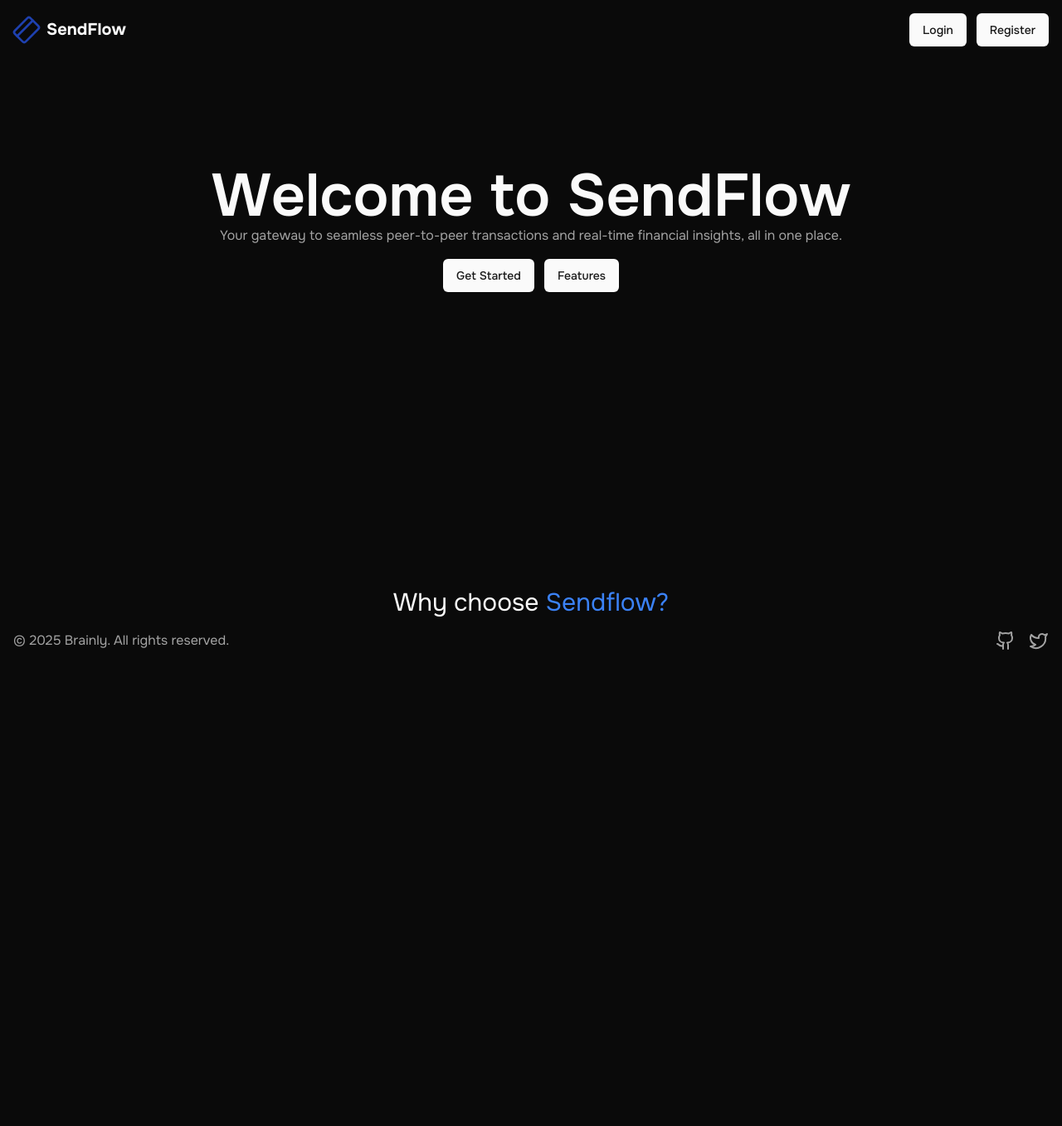
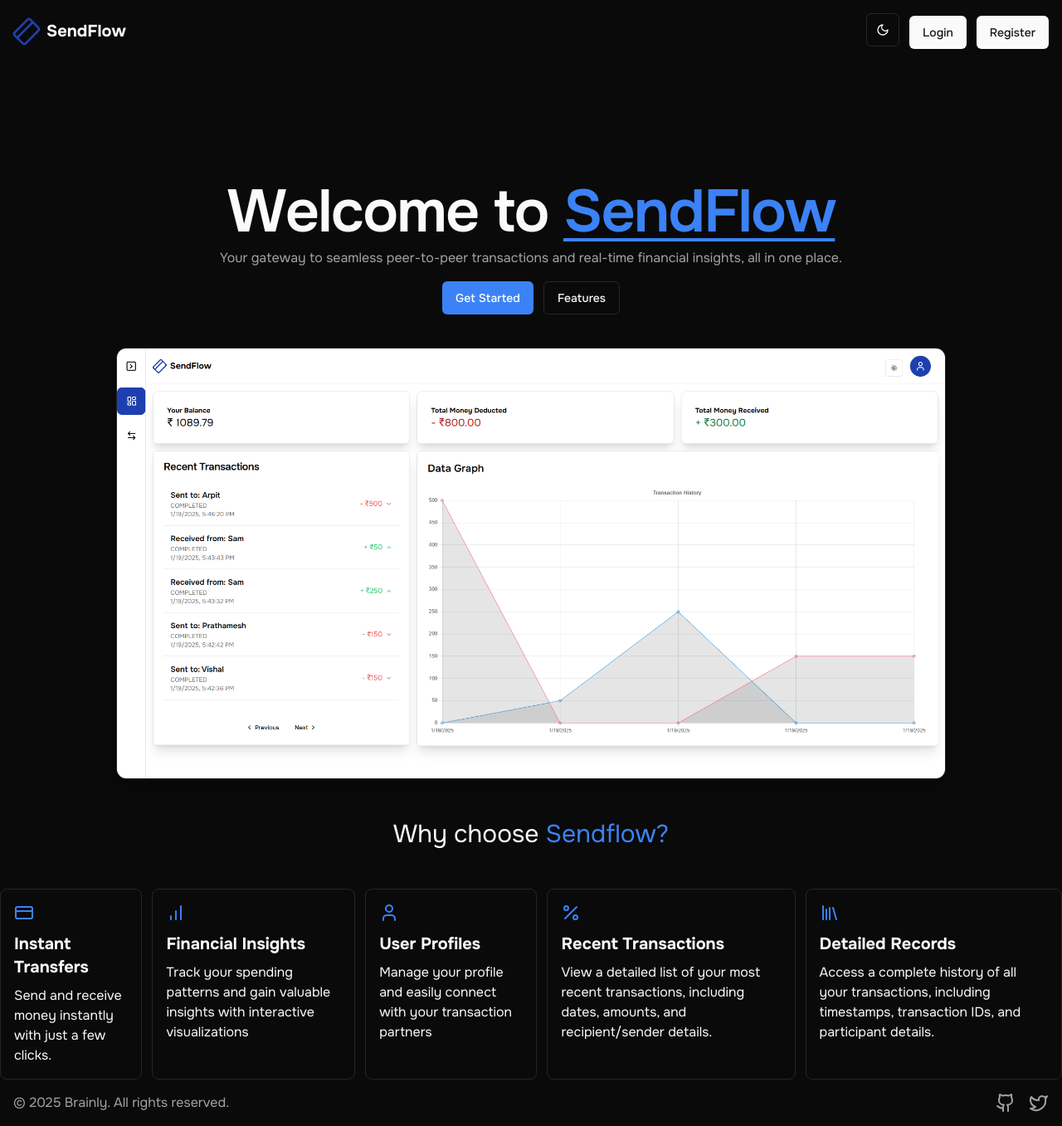
Before and after one commit to Prathamesh0222/sendflow, a Next.js app: page / in a window 1280 px wide. Shown: the whole page at 83% size. Before the commit the page ends 800 px from the top, so only its background shows below. Built offline with nearby package versions, Linux system fonts and the light colour scheme.

Commit message:
Enhance Home and Dashboard components with new features and improved UI; add icons for feature highlights, update layout for better visual appeal, and integrate dark mode images for a cohesive user experience.

```diff
--- a/app/dashboard/home/page.tsx
+++ b/app/dashboard/home/page.tsx
@@ -64,7 +64,7 @@ const Home = () => {
   return (
     <div>
       <div className="grid grid-cols-1 md:grid-cols-3 gap-4">
-        <div className="p-8 border rounded-xl">
+        <div className="p-8 border rounded-xl shadow-xl">
           <div>
             <span className="text-center font-bold">Your Balance</span>
           </div>
@@ -73,7 +73,7 @@ const Home = () => {
             ₹ {session?.user.balance.toFixed(2)}
           </span>
         </div>
-        <div className="p-8 border rounded-xl">
+        <div className="p-8 border rounded-xl shadow-xl">
           <div>
             <span className="text-center font-bold">Total Money Deducted</span>
           </div>
@@ -84,7 +84,7 @@ const Home = () => {
               : "₹" + totalMoneyDeducted.toFixed(2)}
           </span>
         </div>
-        <div className="p-8 border rounded-xl">
+        <div className="p-8 border rounded-xl shadow-xl">
           <div>
             <span className="text-center font-bold">Total Money Received</span>
           </div>
@@ -96,7 +96,7 @@ const Home = () => {
           </span>
         </div>
         <div className="md:col-span-3 lg:col-span-1">
-          <Card>
+          <Card className="shadow-xl">
             <CardHeader>
               <CardTitle>Recent Transactions</CardTitle>
             </CardHeader>
@@ -141,7 +141,7 @@ const Home = () => {
                 );
               })}
             </CardContent>
-            <Pagination className="mb-3">
+            <Pagination className="my-5">
               <PaginationContent>
                 <PaginationItem>
                   <PaginationPrevious
@@ -159,7 +159,7 @@ const Home = () => {
             </Pagination>
           </Card>
         </div>
-        <Card className="md:w-[752px] lg:w-[980px] w-[550px] hidden md:block">
+        <Card className="md:w-[752px] lg:w-[63vw] w-[550px] hidden md:block shadow-xl">
           <CardHeader className="text-2xl font-semibold">Data Graph</CardHeader>
           <CardContent className="flex flex-col justify-center">
             <div>
--- a/app/page.tsx
+++ b/app/page.tsx
@@ -1,22 +1,39 @@
 import { LandingFooter } from "@/components/LandingFooter";
 import { LandingNavbar } from "@/components/LandingNavbar";
 import { Button } from "@/components/ui/button";
+import { BarChart, CreditCard, Library, Percent, User } from "lucide-react";
+import Image from "next/image";
 
 export default function Home() {
   const features = [
     {
       title: "Instant Transfers",
       description: "Send and receive money instantly with just a few clicks.",
+      icon: <CreditCard />,
     },
     {
       title: "Financial Insights",
       description:
         "Track your spending patterns and gain valuable insights with interactive visualizations",
+      icon: <BarChart />,
     },
     {
       title: "User Profiles",
       description:
         "Manage your profile and easily connect with your transaction partners",
+      icon: <User />,
+    },
+    {
+      title: "Recent Transactions",
+      description:
+        "View a detailed list of your most recent transactions, including dates, amounts, and recipient/sender details.",
+      icon: <Percent />,
+    },
+    {
+      title: "Detailed Records",
+      description:
+        "Access a complete history of all your transactions, including timestamps, transaction IDs, and participant details.",
+      icon: <Library />,
     },
   ];
 
@@ -24,22 +41,45 @@ export default function Home() {
     <main className="max-w-7xl mx-auto min-h-screen flex flex-col">
       <LandingNavbar />
       <div className="flex-grow justify-center text-center">
-        <h1 className="text-7xl mt-32 font-semibold">Welcome to SendFlow</h1>
-        <p className="text-muted-foreground">
+        <h1 className="text-7xl mt-36 font-semibold line-clamp-3 tracking-tight">
+          Welcome to{" "}
+          <span className="text-blue-500 underline underline-offset-8">
+            {" "}
+            SendFlow
+          </span>
+        </h1>
+        <p className="text-muted-foreground mt-2">
           Your gateway to seamless peer-to-peer transactions and real-time
           financial insights, all in one place.
         </p>
         <div className="space-x-3 mt-4">
-          <Button>Get Started</Button>
-          <Button>Features</Button>
+          <Button className="bg-blue-500 text-white">Get Started</Button>
+          <Button variant={"outline"}>Features</Button>
         </div>
       </div>
+      <div className="flex justify-center object-cover mt-10">
+        <Image
+          className="border rounded-xl shadow-xl"
+          src={"/landing_page.jpg"}
+          alt=""
+          width={1000}
+          height={1000}
+        />
+      </div>
       <div>
-        <h2 className="text-3xl text-center mt-12">
+        <h2 className="text-3xl text-center my-12">
           Why choose <span className="text-blue-500">Sendflow?</span>
         </h2>
       </div>
-      <div className=""></div>
+      <div className="flex gap-3">
+        {features.map((feature, idx) => (
+          <div key={idx} className="border p-4 rounded-lg">
+            <div className="text-blue-500 mb-3">{feature.icon}</div>
+            <div className="text-xl font-bold mb-2">{feature.title}</div>
+            <div>{feature.description}</div>
+          </div>
+        ))}
+      </div>
       <LandingFooter />
     </main>
   );
--- a/components/LandingNavbar.tsx
+++ b/components/LandingNavbar.tsx
@@ -1,5 +1,6 @@
 import { CreditCard } from "lucide-react";
 import { Button } from "./ui/button";
+import { ModeToggle } from "./mode-toggle";
 
 export const LandingNavbar = () => {
   return (
@@ -11,7 +12,8 @@ export const LandingNavbar = () => {
           </div>
           <h1 className="text-xl font-bold">SendFlow</h1>
         </div>
-        <div className="space-x-3">
+        <div className="space-x-3 items-center">
+          <ModeToggle />
           <Button>Login</Button>
           <Button>Register</Button>
         </div>
```
Also changed, not shown: public/landing_page.jpg (added), public/landing_page_dark_mode.jpg (added).
